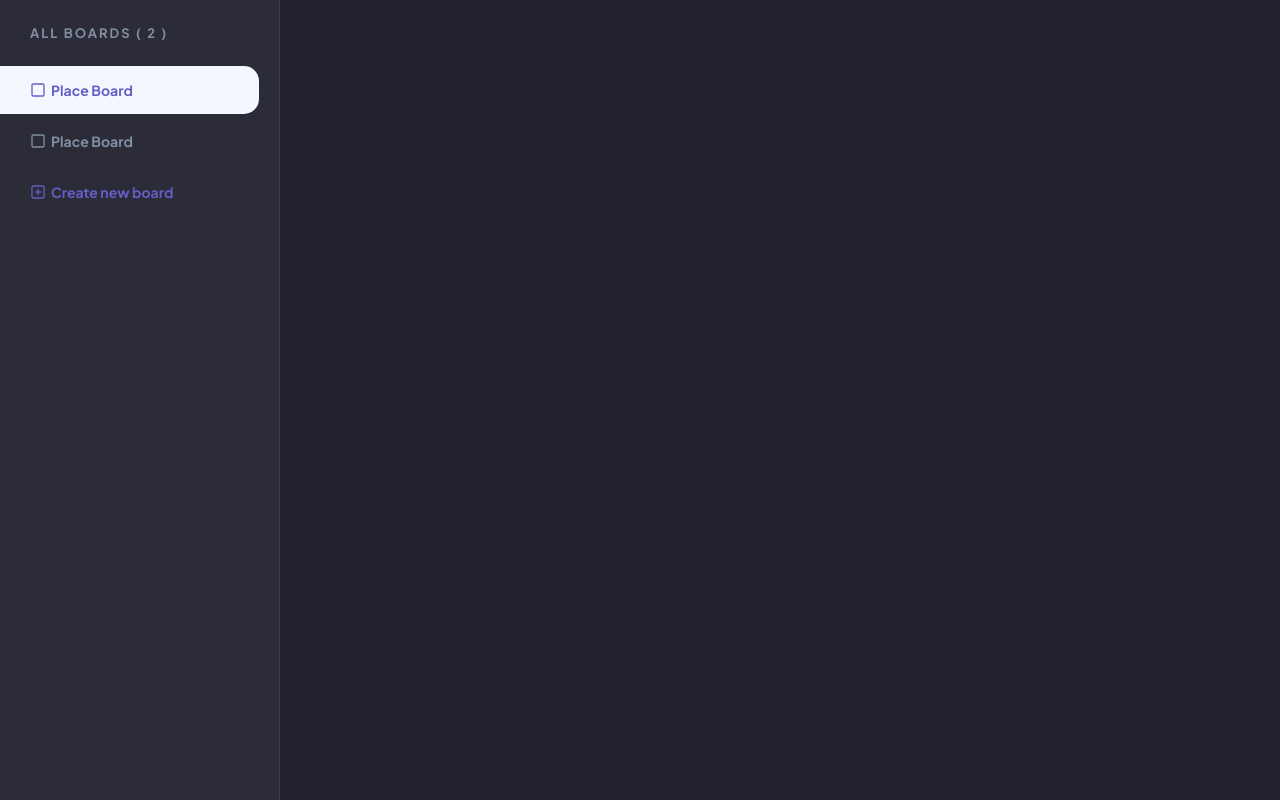
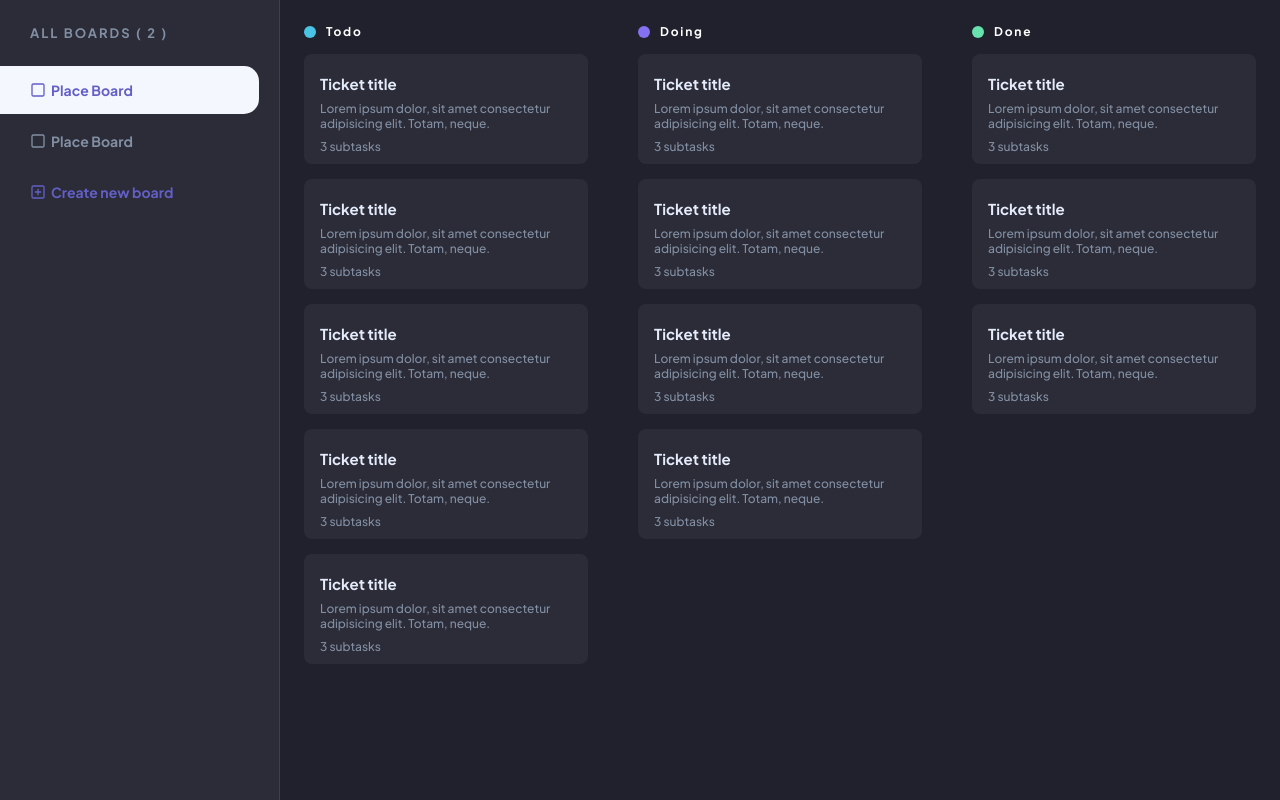
Before and after one commit to luc-as-dev/kanban-board, a React (Vite) app in the folder client/: page / in a window 1280 px wide. Built offline with nearby package versions, Linux system fonts and the light colour scheme.

Commit message:
added Board- and Ticket-component

```diff
--- a/client/src/App.tsx
+++ b/client/src/App.tsx
@@ -1,10 +1,12 @@
 import React from "react";
+import Board from "./components/Board/Board";
 import Sidebar from "./components/Sidebar/Sidebar";
 
 export default function App() {
   return (
     <div className="app">
       <Sidebar />
+      <Board />
     </div>
   );
 }
--- /dev/null
+++ b/client/src/components/Board/Board.scss
@@ -0,0 +1,39 @@
+.board {
+  display: grid;
+  grid-template-columns: repeat(auto-fit, minmax(280px, 1fr));
+
+
+  flex-grow: 1;
+  padding: 24px;
+  gap: 50px;
+
+  &-column {
+    display: flex;
+    flex-direction: column;
+
+    gap: 15px;
+
+    &-header {
+      display: flex;
+      align-items: center;
+
+      gap:10px;
+
+      &-icon {
+        width: 12px;
+        height: 12px;
+        border-radius: 50%;
+
+        &.todo { background-color: #49c4e5;}
+        &.doing { background-color: #8471f2;}
+        &.done { background-color: #67e2ae;}
+      }
+
+      &-label {
+        font-weight: 700;
+        font-size: 12px;
+        letter-spacing: 1.8px;
+      }
+    }
+  }
+}
--- /dev/null
+++ b/client/src/components/Board/Board.tsx
@@ -0,0 +1,40 @@
+import React from "react";
+import Ticket from "../Ticket/Ticket";
+import "./Board.scss";
+
+export default function Board() {
+  return (
+    <div className="board">
+      <div className="board-column">
+        <div className="board-column-header">
+          <div className="board-column-header-icon todo"></div>
+          <h4 className="board-column-header-label">Todo</h4>
+        </div>
+        <Ticket />
+        <Ticket />
+        <Ticket />
+        <Ticket />
+        <Ticket />
+      </div>
+      <div className="board-column">
+        <div className="board-column-header">
+          <div className="board-column-header-icon doing"></div>
+          <h4 className="board-column-header-label">Doing</h4>
+        </div>
+        <Ticket />
+        <Ticket />
+        <Ticket />
+        <Ticket />
+      </div>
+      <div className="board-column">
+        <div className="board-column-header">
+          <div className="board-column-header-icon done"></div>
+          <h4 className="board-column-header-label">Done</h4>
+        </div>
+        <Ticket />
+        <Ticket />
+        <Ticket />
+      </div>
+    </div>
+  );
+}
--- /dev/null
+++ b/client/src/components/Ticket/Ticket.scss
@@ -0,0 +1,22 @@
+.ticket{
+  display: flex;
+  flex-direction: column;
+
+  background-color: var(--bg-gray);
+
+  padding: 20px 16px 10px 16px;
+  border-radius: 8px;
+  gap: 8px;
+
+  h3 {
+    color: var(--text-lines);
+    font-weight: 700;
+    font-size: 15px;
+  }
+
+  p {
+    color: var(--text-gray);
+    font-weight: 500;
+    font-size: 12px;
+  }
+}
--- /dev/null
+++ b/client/src/components/Ticket/Ticket.tsx
@@ -0,0 +1,16 @@
+import React from "react";
+import "./Ticket.scss";
+
+type Props = {};
+
+export default function Ticket({}: Props) {
+  return (
+    <div className="ticket">
+      <h3>Ticket title</h3>
+      <p>
+        Lorem ipsum dolor, sit amet consectetur adipisicing elit. Totam, neque.
+      </p>
+      <p>3 subtasks</p>
+    </div>
+  );
+}
```
